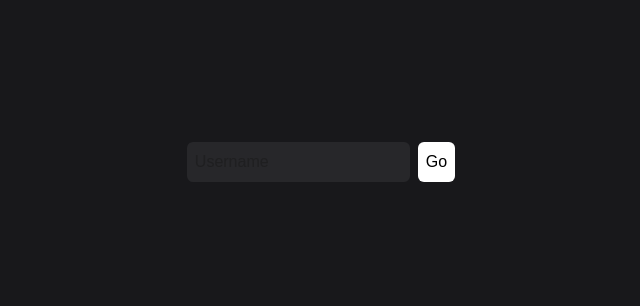
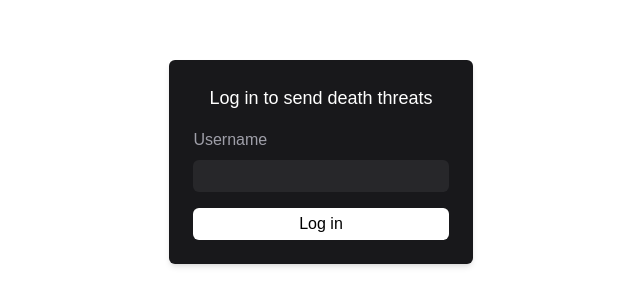
Before and after one commit to midnight-potato/deathchat, a Next.js app in the folder frontend/: page / in a window 1280 px wide. Shown: the part 238-544 px from the top of the page, without its empty margins (319-959 px from the left). Built offline with nearby package versions, Linux system fonts and the light colour scheme.

Commit message:
style login page

```diff
--- a/frontend/app/page.tsx
+++ b/frontend/app/page.tsx
@@ -1,10 +1,16 @@
 export default function Home() {
   return (
-    <div className="bg-zinc-900 min-h-screen flex flex-row items-center justify-center">
-      <form action="chat">
-        <input type="text" name="name" className="bg-zinc-800 p-2 m-1 rounded-md" placeholder="Username"/>
-        <input type="submit" className="bg-white p-2 m-1 rounded-md text-black" value="Go"/>
-      </form>
+    <div className="bg-zinc-1000 min-h-screen flex items-center justify-center">
+      <div className="bg-zinc-900 p-6 rounded-md shadow-md">
+        <form action="chat" className="flex flex-col gap-4">
+          <label className="text-white text-lg px-4">Log in to send death threats</label>
+          <div className="gap-2 flex flex-col">
+            <label className="text-zinc-400">Username</label>
+            <input type="text" name="name" className="bg-zinc-800 px-4 py-1 rounded-md focus:outline-none focus:ring-2 focus:ring-white"/>
+          </div>
+          <input type="submit" className="cursor-pointer bg-white px-4 py-1 rounded-md text-black hover:bg-gray-200 focus:outline-none focus:bg-gray-200" value="Log in"/>
+        </form>
+      </div>
     </div>
   );
 }
```
